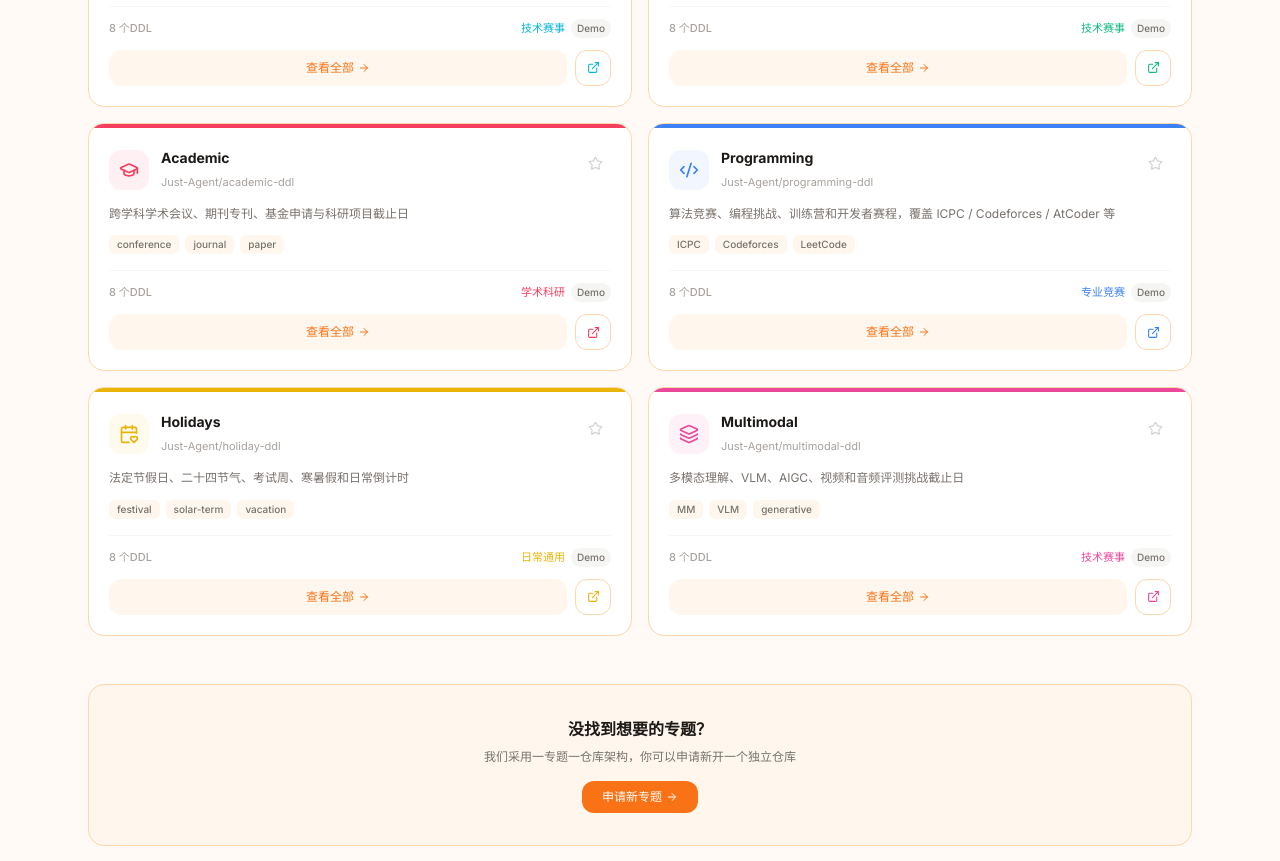
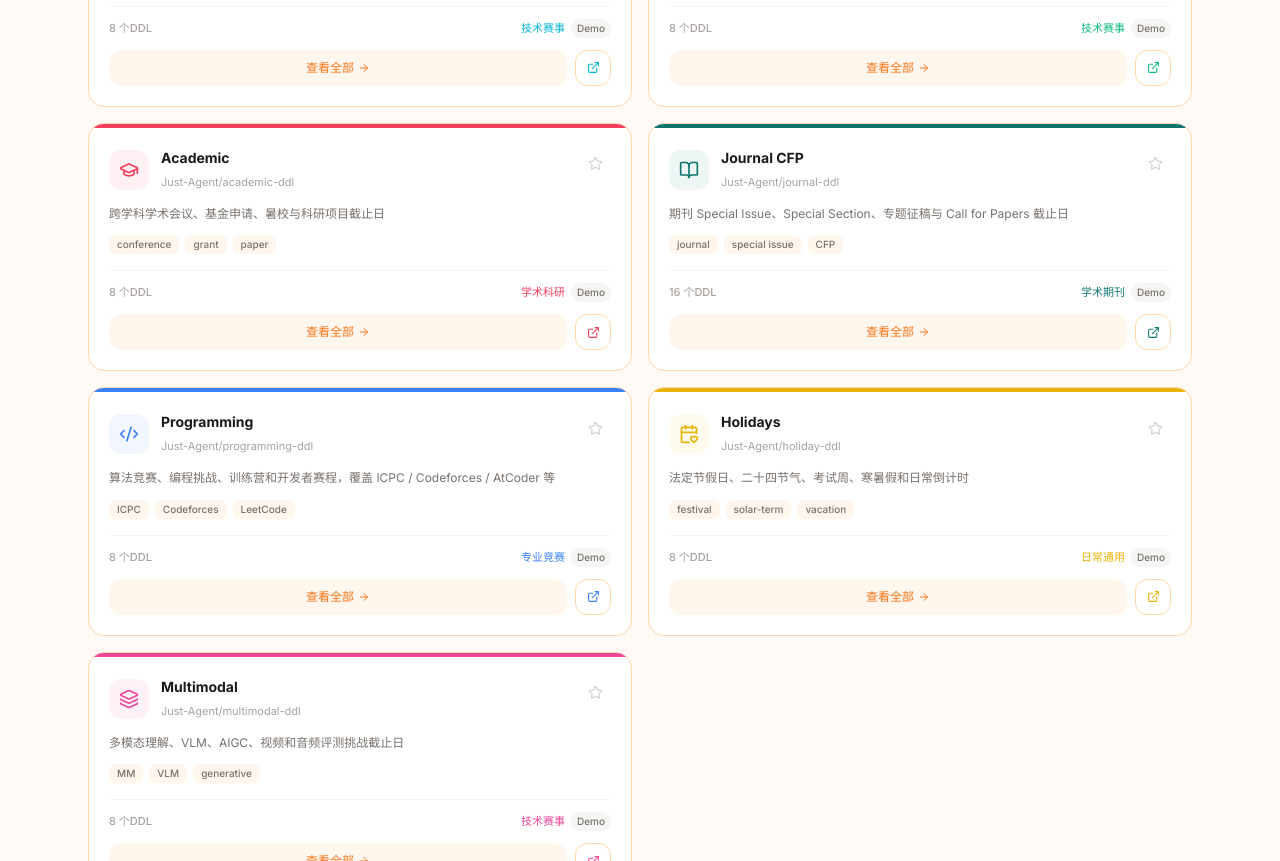
Before and after one commit to Just-Agent/just-ddl, a React (Vite) app: page /#/ in a window 1280 px wide. Shown: the part 960-1821 px from the top of the page. Built offline with nearby package versions, Linux system fonts and the light colour scheme.

Commit message:
Add journal DDL topic

```diff
--- a/src/components/NetworkBar.tsx
+++ b/src/components/NetworkBar.tsx
@@ -4,6 +4,7 @@ const topics = [
   { label: 'CV', href: 'https://just-agent.github.io/cv-ddl/' },
   { label: 'NLP', href: 'https://just-agent.github.io/nlp-ddl/' },
   { label: 'Academic', href: 'https://just-agent.github.io/academic-ddl/' },
+  { label: 'Journal', href: 'https://just-agent.github.io/journal-ddl/' },
   { label: 'Programming', href: 'https://just-agent.github.io/programming-ddl/' },
   { label: 'Holiday', href: 'https://just-agent.github.io/holiday-ddl/' },
   { label: 'Multimodal', href: 'https://just-agent.github.io/multimodal-ddl/' },
--- a/src/components/TopicCard.tsx
+++ b/src/components/TopicCard.tsx
@@ -1,11 +1,11 @@
 import { Link } from 'react-router';
 import { motion } from 'framer-motion';
-import { Trophy, Bot, Eye, MessageSquare, GraduationCap, Code2, CalendarHeart, Layers, ArrowRight, Star, ExternalLink } from 'lucide-react';
+import { Trophy, Bot, Eye, MessageSquare, GraduationCap, BookOpen, Code2, CalendarHeart, Layers, ArrowRight, Star, ExternalLink } from 'lucide-react';
 import type { Topic } from '@/data/topics';
 import { useSubscriptions } from '@/hooks/useSubscriptions';
 
 const iconMap: Record<string, typeof Trophy> = {
-  Trophy, Bot, Eye, MessageSquare, GraduationCap, Code2, CalendarHeart, Layers,
+  Trophy, Bot, Eye, MessageSquare, GraduationCap, BookOpen, Code2, CalendarHeart, Layers,
 };
 
 export default function TopicCard({ topic, index }: { topic: Topic; index: number }) {
--- a/src/data/ddl-data.ts
+++ b/src/data/ddl-data.ts
@@ -12,7 +12,7 @@ export interface DDLItem {
   description?: string;
   stage?: string;
   source?: string;
-  type?: 'conference' | 'challenge' | 'hackathon' | 'holiday' | 'contest' | 'program';
+  type?: 'conference' | 'journal' | 'challenge' | 'hackathon' | 'holiday' | 'contest' | 'program';
 }
 
 type SeedItem = Omit<DDLItem, 'id'>;
@@ -73,6 +73,24 @@ export const ddlData: Record<string, DDLItem[]> = {
     { title: 'CHI 2027 Papers', deadline: '2026-09-18T23:59:59', dateRange: 'Sep 2026', location: 'Online', isOnline: true, tags: ['HCI', 'CHI'], url: 'https://chi2027.acm.org', status: 'upcoming', description: 'HCI 会议 demo。', stage: 'Paper', source: 'Demo seed', type: 'conference' },
     { title: 'Global AI Summer School Application', deadline: '2026-06-30T23:59:59', dateRange: 'Jun 2026', location: 'Hybrid', isOnline: false, tags: ['Summer School', 'AI'], url: 'https://www.allconfs.org', status: 'upcoming', description: '科研项目/暑校申请 demo。', stage: 'Application', source: 'AllConfs-style seed', type: 'program' },
   ]),
+  'journal-ddl': makeItems('journal-ddl', [
+    { title: 'Future Batteries for Sustainability', deadline: '2026-06-30T23:59:59', dateRange: 'Jun 30, 2026', location: 'Elsevier / ScienceDirect', isOnline: true, tags: ['Future Batteries', 'Sustainability', 'Energy'], url: 'https://www.sciencedirect.com/browse/calls-for-papers', status: 'upcoming', description: '期刊 Future Batteries 专题征稿，中文来源为爱思唯尔专题汇总，需回链 ScienceDirect 官方 CFP 核验。', stage: 'Special Issue', source: 'Elsevier Chinese CFP seed', type: 'conference' },
+    { title: 'Metal-Air Batteries: Advances in Materials, Design, and Practical Deployment', deadline: '2026-06-20T23:59:59', dateRange: 'Jun 20, 2026', location: 'Elsevier / Future Batteries', isOnline: true, tags: ['Metal-Air Batteries', 'Materials'], url: 'https://www.sciencedirect.com/browse/calls-for-papers', status: 'upcoming', description: '金属-空气电池专题，示例保留英文标题、期刊、截稿日和中文来源。', stage: 'Special Issue', source: 'Elsevier Chinese CFP seed', type: 'conference' },
+    { title: 'Sustainability and Circular Economy in Electric Energy Storage', deadline: '2026-06-30T23:59:59', dateRange: 'Jun 30, 2026', location: 'Elsevier / Future Batteries', isOnline: true, tags: ['Energy Storage', 'Circular Economy'], url: 'https://www.sciencedirect.com/browse/calls-for-papers', status: 'upcoming', description: '电能存储设备可持续发展及循环经济专题。', stage: 'Special Issue', source: 'Elsevier Chinese CFP seed', type: 'conference' },
+    { title: 'Advances in Sustainable Materials and Interfaces for Emerging Solar Cells', deadline: '2026-06-30T23:59:59', dateRange: 'Jun 30, 2026', location: 'Sustainable Chemistry for Energy Materials', isOnline: true, tags: ['Solar Cells', 'Materials', 'ISSN 2950-4775'], url: 'https://www.sciencedirect.com/browse/calls-for-papers', status: 'upcoming', description: '新兴太阳能电池可持续材料与界面进展专题。', stage: 'Special Issue', source: 'Elsevier Chinese CFP seed', type: 'conference' },
+    { title: 'Removal of Micropollutants', deadline: '2026-06-30T23:59:59', dateRange: 'Jun 30, 2026', location: 'Desalination / Desalination and Water Treatment', isOnline: true, tags: ['Water Treatment', 'Micropollutants'], url: 'https://www.sciencedirect.com/browse/calls-for-papers', status: 'upcoming', description: '微污染物去除专题，可在 Desalination 或 Desalination and Water Treatment 投稿。', stage: 'VSI: ReMP', source: 'Elsevier Chinese CFP seed', type: 'conference' },
+    { title: 'Thermal and Fire Safety of Renewable Energy and Storage Systems', deadline: '2026-06-30T23:59:59', dateRange: 'Jun 30, 2026', location: 'Applied Thermal Engineering', isOnline: true, tags: ['Thermal Safety', 'Renewable Energy'], url: 'https://www.sciencedirect.com/browse/calls-for-papers', status: 'upcoming', description: '可再生能源及储能系统热安全与防火研究专题。', stage: 'Special Issue', source: 'Elsevier Chinese CFP seed', type: 'conference' },
+    { title: 'The Double-Edged Sword: How New Technologies Shape Online Moral Behaviors', deadline: '2026-06-30T23:59:59', dateRange: 'Jun 30, 2026', location: 'Telematics and Informatics Reports', isOnline: true, tags: ['Technology Ethics', 'Online Behavior'], url: 'https://www.sciencedirect.com/browse/calls-for-papers', status: 'upcoming', description: '新兴技术对网络道德行为双刃剑效应专题。', stage: 'Special Issue', source: 'Elsevier Chinese CFP seed', type: 'conference' },
+    { title: 'AI-Driven Systematic Pathways to Green Transformation', deadline: '2026-06-30T23:59:59', dateRange: 'Jun 30, 2026', location: 'Environmental Impact Assessment Review', isOnline: true, tags: ['AI', 'Green Transformation'], url: 'https://www.sciencedirect.com/browse/calls-for-papers', status: 'upcoming', description: '人工智能驱动下绿色转型系统路径专题。', stage: 'Special Issue', source: 'Elsevier Chinese CFP seed', type: 'conference' },
+    { title: 'Heterogeneously Integrated Photonic Chips', deadline: '2026-06-30T23:59:59', dateRange: 'Jun 30, 2026', location: 'Chip', isOnline: true, tags: ['Photonics', 'Chip', 'ISSN 2772-2724'], url: 'https://www.sciencedirect.com/browse/calls-for-papers', status: 'upcoming', description: '异质集成光子芯片专题。', stage: 'Special Issue', source: 'Elsevier Chinese CFP seed', type: 'conference' },
+    { title: 'Digital Twin and Scenario-Based Assessments for Sustainable Energy Technologies', deadline: '2026-06-30T23:59:59', dateRange: 'Jun 30, 2026', location: 'Sustainable Energy Technologies and Assessments', isOnline: true, tags: ['Digital Twin', 'Sustainable Energy'], url: 'https://www.sciencedirect.com/browse/calls-for-papers', status: 'upcoming', description: '面向可持续能源技术的数字孪生与情景评估专题。', stage: 'Special Issue', source: 'Elsevier Chinese CFP seed', type: 'conference' },
+    { title: 'Advanced Characterization Methods for Soft Matter, Giant Molecules and Framework Materials', deadline: '2026-06-30T23:59:59', dateRange: 'Jun 30, 2026', location: 'Giant', isOnline: true, tags: ['Soft Matter', 'Framework Materials'], url: 'https://www.sciencedirect.com/browse/calls-for-papers', status: 'upcoming', description: '软物质、大分子与框架材料先进表征方法专题。', stage: 'Special Issue', source: 'Elsevier Chinese CFP seed', type: 'conference' },
+    { title: 'Photo(Electro)catalytic Approaches for Clean Energy and Environment', deadline: '2026-06-30T23:59:59', dateRange: 'Jun 30, 2026', location: 'Applied Catalysis O: Open', isOnline: true, tags: ['Catalysis', 'Clean Energy'], url: 'https://www.sciencedirect.com/browse/calls-for-papers', status: 'upcoming', description: '光/电催化技术在清洁能源与环境领域应用专题。', stage: 'Special Issue', source: 'Elsevier Chinese CFP seed', type: 'conference' },
+    { title: 'IEEE Communications Magazine Call for Papers', deadline: '2026-12-31T23:59:59', dateRange: 'Rolling 2026', location: 'IEEE ComSoc', isOnline: true, tags: ['IEEE', 'Communications', 'Special Issue'], url: 'https://www.comsoc.org/publications/magazines/ieee-communications-magazine/cfp', status: 'ongoing', description: 'IEEE ComSoc Magazine CFP 入口，实际 DDL 需按专题详情页继续拆分。', stage: 'CFP board', source: 'IEEE official seed', type: 'program' },
+    { title: 'IEEE JSAC Call for Papers', deadline: '2026-12-31T23:59:59', dateRange: 'Rolling 2026', location: 'IEEE JSAC', isOnline: true, tags: ['IEEE', 'JSAC', 'Selected Areas'], url: 'https://www.comsoc.org/publications/journals/ieee-jsac/cfp', status: 'ongoing', description: '通信领域重点期刊专题入口，用作 crawler seed。', stage: 'CFP board', source: 'IEEE official seed', type: 'program' },
+    { title: 'IEEE Signal Processing Society Special Issue Deadlines', deadline: '2026-12-31T23:59:59', dateRange: 'Rolling 2026', location: 'IEEE SPS', isOnline: true, tags: ['IEEE', 'Signal Processing'], url: 'https://signalprocessingsociety.org/publications-resources/special-issue-deadlines', status: 'ongoing', description: 'SPS 特刊截止日列表入口，用于覆盖信号、语音、图像、多媒体方向。', stage: 'Deadline board', source: 'IEEE official seed', type: 'program' },
+    { title: 'IEEE Access Special Sections', deadline: '2026-12-31T23:59:59', dateRange: 'Rolling 2026', location: 'IEEE Access', isOnline: true, tags: ['IEEE Access', 'Special Section'], url: 'https://ieeeaccess.ieee.org/sections/special-sections/', status: 'ongoing', description: 'IEEE Access Special Sections 入口，注意术语通常为 Special Section。', stage: 'Special Section', source: 'IEEE official seed', type: 'program' },
+  ]),
   'programming-ddl': makeItems('programming-ddl', [
     { title: 'ICPC Asia Regional Registration', deadline: '2026-09-15T23:59:59', dateRange: 'Sep 2026', location: 'Asia', isOnline: false, tags: ['ICPC', 'Algorithm'], url: 'https://icpc.global', status: 'upcoming', description: '区域赛报名 demo，展示地区和队伍字段。', stage: 'Registration', source: 'Official-style seed', type: 'contest' },
     { title: 'ICPC World Finals 2026', deadline: '2026-10-30T23:59:59', dateRange: 'Oct 2026', location: 'Egypt', isOnline: false, tags: ['ICPC', 'World Finals'], url: 'https://icpc.global', status: 'upcoming', description: '世界总决赛赛程 demo。', stage: 'Contest', source: 'Demo seed', type: 'contest' },
--- a/src/data/topics.ts
+++ b/src/data/topics.ts
@@ -17,12 +17,13 @@ export const topics: Topic[] = [
   { id: 'agent-ddl', name: 'AI Agent', description: 'AI Agent 竞赛与 Benchmark 挑战，LLM 智能体赛事一站式追踪', icon: 'Bot', color: '#8B5CF6', repo: 'Just-Agent/agent-ddl', site: 'https://just-agent.github.io/agent-ddl/', status: 'published', itemCount: 8, category: '技术赛事', tags: ['LLM', 'agent', 'benchmark'] },
   { id: 'cv-ddl', name: 'Computer Vision', description: '计算机视觉顶会、挑战赛与 workshop 截止日，覆盖 CVPR / ICCV / ECCV / WACV 等', icon: 'Eye', color: '#06B6D4', repo: 'Just-Agent/cv-ddl', site: 'https://just-agent.github.io/cv-ddl/', status: 'demo', itemCount: 8, category: '技术赛事', tags: ['CVPR', 'ICCV', 'ECCV'] },
   { id: 'nlp-ddl', name: 'NLP', description: '自然语言处理会议、shared task 与评测挑战，覆盖 ACL / EMNLP / NAACL / COLING 等', icon: 'MessageSquare', color: '#10B981', repo: 'Just-Agent/nlp-ddl', site: 'https://just-agent.github.io/nlp-ddl/', status: 'demo', itemCount: 8, category: '技术赛事', tags: ['ACL', 'EMNLP', 'NAACL'] },
-  { id: 'academic-ddl', name: 'Academic', description: '跨学科学术会议、期刊专刊、基金申请与科研项目截止日', icon: 'GraduationCap', color: '#F43F5E', repo: 'Just-Agent/academic-ddl', site: 'https://just-agent.github.io/academic-ddl/', status: 'demo', itemCount: 8, category: '学术科研', tags: ['conference', 'journal', 'paper'] },
+  { id: 'academic-ddl', name: 'Academic', description: '跨学科学术会议、基金申请、暑校与科研项目截止日', icon: 'GraduationCap', color: '#F43F5E', repo: 'Just-Agent/academic-ddl', site: 'https://just-agent.github.io/academic-ddl/', status: 'demo', itemCount: 8, category: '学术科研', tags: ['conference', 'grant', 'paper'] },
+  { id: 'journal-ddl', name: 'Journal CFP', description: '期刊 Special Issue、Special Section、专题征稿与 Call for Papers 截止日', icon: 'BookOpen', color: '#0F766E', repo: 'Just-Agent/journal-ddl', site: 'https://just-agent.github.io/journal-ddl/', status: 'demo', itemCount: 16, category: '学术期刊', tags: ['journal', 'special issue', 'CFP'] },
   { id: 'programming-ddl', name: 'Programming', description: '算法竞赛、编程挑战、训练营和开发者赛程，覆盖 ICPC / Codeforces / AtCoder 等', icon: 'Code2', color: '#3B82F6', repo: 'Just-Agent/programming-ddl', site: 'https://just-agent.github.io/programming-ddl/', status: 'demo', itemCount: 8, category: '专业竞赛', tags: ['ICPC', 'Codeforces', 'LeetCode'] },
   { id: 'holiday-ddl', name: 'Holidays', description: '法定节假日、二十四节气、考试周、寒暑假和日常倒计时', icon: 'CalendarHeart', color: '#EAB308', repo: 'Just-Agent/holiday-ddl', site: 'https://just-agent.github.io/holiday-ddl/', status: 'demo', itemCount: 8, category: '日常通用', tags: ['festival', 'solar-term', 'vacation'] },
   { id: 'multimodal-ddl', name: 'Multimodal', description: '多模态理解、VLM、AIGC、视频和音频评测挑战截止日', icon: 'Layers', color: '#EC4899', repo: 'Just-Agent/multimodal-ddl', site: 'https://just-agent.github.io/multimodal-ddl/', status: 'demo', itemCount: 8, category: '技术赛事', tags: ['MM', 'VLM', 'generative'] },
 ];
 
-export const categories = ['全部', '技术赛事', '学术科研', '专业竞赛', '日常通用'];
+export const categories = ['全部', '技术赛事', '学术科研', '学术期刊', '专业竞赛', '日常通用'];
 
 export function getTopicById(id: string) { return topics.find(t => t.id === id); }
--- a/src/pages/TopicDetail.tsx
+++ b/src/pages/TopicDetail.tsx
@@ -1,14 +1,14 @@
 import { useMemo } from 'react';
 import { useParams, Link } from 'react-router';
 import { motion } from 'framer-motion';
-import { ArrowLeft, Trophy, Bot, Eye, MessageSquare, GraduationCap, Code2, CalendarHeart, Layers, Star, Github, ExternalLink } from 'lucide-react';
+import { ArrowLeft, Trophy, Bot, Eye, MessageSquare, GraduationCap, BookOpen, Code2, CalendarHeart, Layers, Star, Github, ExternalLink } from 'lucide-react';
 import { getTopicById } from '@/data/topics';
 import { getDDLByTopic } from '@/data/ddl-data';
 import { useSubscriptions } from '@/hooks/useSubscriptions';
 import DDLCard from '@/components/DDLCard';
 
 const iconMap: Record<string, typeof Trophy> = {
-  Trophy, Bot, Eye, MessageSquare, GraduationCap, Code2, CalendarHeart, Layers,
+  Trophy, Bot, Eye, MessageSquare, GraduationCap, BookOpen, Code2, CalendarHeart, Layers,
 };
 
 export default function TopicDetail() {
```
Also changed, not shown: 1 other file (tests, documents, lock files or other folders).
